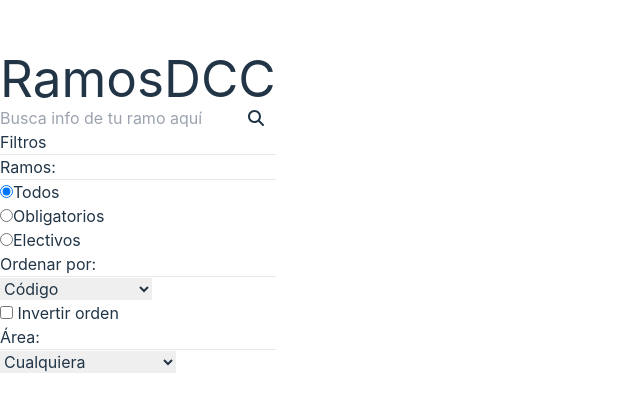
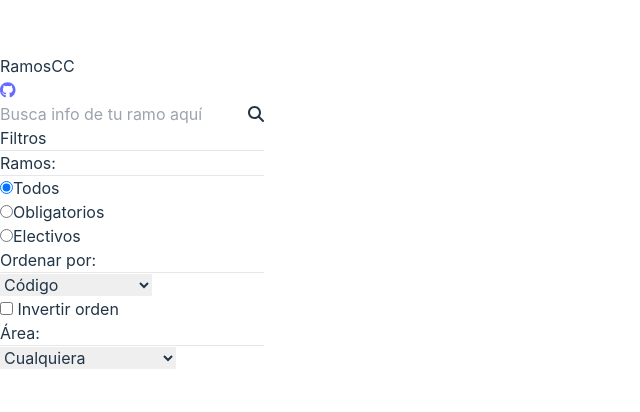
Before and after one commit to AyanoT1/search-tool-ramosDCC, a React (Vite) app: page / in a window 1280 px wide. Shown: the part 188-600 px from the top of the page, without its empty margins (0-640 px from the left). Built offline with nearby package versions, Linux system fonts and the light colour scheme.

Commit message:
updated header

```diff
--- a/src/Header.jsx
+++ b/src/Header.jsx
@@ -1,10 +1,19 @@
 import React from 'react';
+import { FontAwesomeIcon } from '@fortawesome/react-fontawesome';
+import { faGithub } from '@fortawesome/free-brands-svg-icons';
 
 export default function Header() {
-
   return (
-    <nav className="absolute top-0 p-4 bg-gray-800 w-full flex items-center">
-      <h1 className="text-white">RamosDCC</h1>
+    <nav className="absolute top-0 p-4 w-full flex items-center justify-between border-b">
+      <h2 className="text-4xl font-semibold">RamosCC</h2>
+      <a
+        href="https://github.com/AyanoT1/search-tool-ramosDCC"
+        target="_blank"
+        rel="noopener noreferrer"
+        className="text-4xl mr-2 text-black dark:text-white"
+      >
+        <FontAwesomeIcon icon={faGithub} />
+      </a>
     </nav>
   );
 }
```
